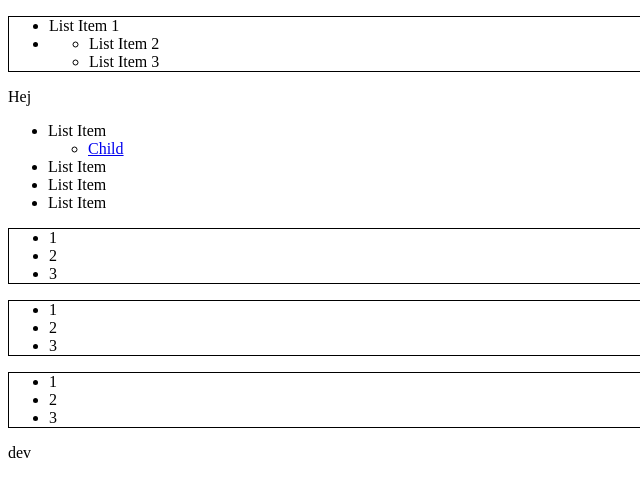
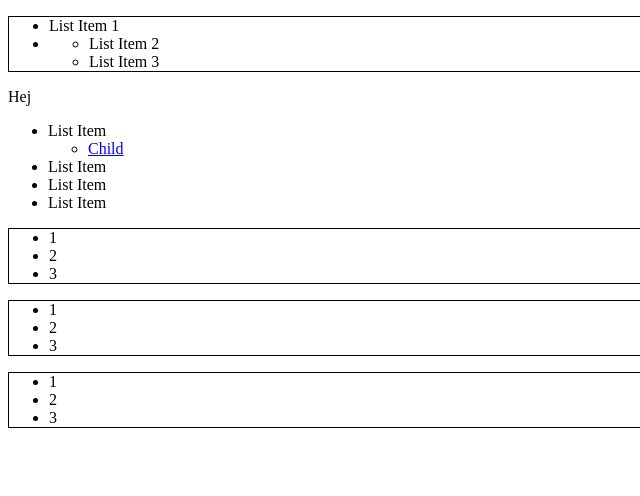
Before and after one commit to filipnils/sel, a plain HTML site: page index.html in a window 1280 px wide. Shown: the full height of the page, 0-640 px from the left. Drawn offline with Linux system fonts and the light colour scheme.

Commit message:
Removed dev div

```diff
--- a/index.html
+++ b/index.html
@@ -58,10 +58,5 @@
 		<li>3</li>
 	</ul>
 
-
-	<div><p>dev</p></div>
-
-
-
 </body>
 </html>
```
